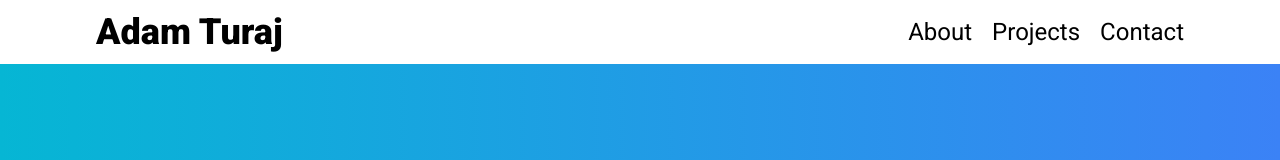
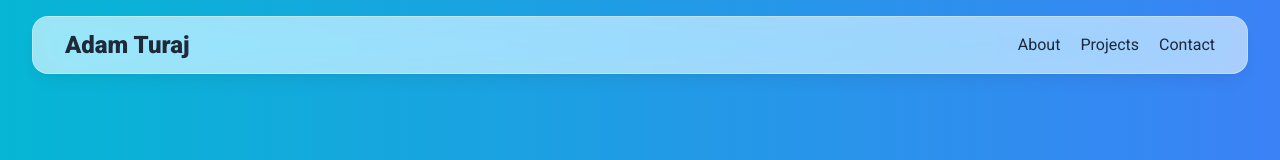
Before and after one commit to AdamTuraj/adamturaj.com, a Next.js app: page / in a window 1280 px wide. Shown: the top 160 px of the page. Built offline with nearby package versions, Linux system fonts and the light colour scheme; no server answers; the database is empty.

Commit message:
Update navbar, fix wave colours, fix modal cursor hiding

```diff
--- a/src/components/About/About.tsx
+++ b/src/components/About/About.tsx
@@ -13,7 +13,10 @@ const About = () => {
     return (
         <section id="about">
             <TopWave />
-            <div className="w-screen bg-gradient-to-r from-green-600 to-green-800 pt-2">
+            <div
+                className="w-screen pt-2"
+                style={{ background: "linear-gradient(to right in srgb, #16a34a, #166534)" }}
+            >
                 <div className="overflow-visible text-center md:px-20 md:text-left">
                     <h2 className="block text-6xl font-bold">About Me</h2>
                     <div className="flex gap-10">
--- a/src/components/Navbar/Navbar.tsx
+++ b/src/components/Navbar/Navbar.tsx
@@ -19,21 +19,30 @@ const Navbar = () => {
 
     return (
         <nav
-            className={`fixed top-0 z-40 flex max-h-10 w-screen flex-row items-center bg-white px-6 py-2 text-2xl text-black md:max-h-16 md:px-24 md:py-7 ${
-                shouldHide ? "-translate-y-full" : ""
-            } transition-transform duration-500`}
+            className={`fixed inset-x-0 top-4 z-40 mx-4 flex items-center justify-between rounded-2xl border border-white/30 bg-white/60 px-8 py-3 text-gray-800 shadow-lg shadow-black/5 backdrop-blur-xl backdrop-saturate-150 md:mx-8 ${
+                shouldHide ? "-translate-y-[calc(100%+2rem)]" : ""
+            } transition-all duration-500`}
         >
-            <Link to="header" className="min-w-max text-2xl font-extrabold md:text-4xl">
+            <Link to="header" className="text-xl font-bold md:text-2xl">
                 Adam Turaj
             </Link>
-            <div className="hidden w-full justify-end gap-5 md:flex">
-                <Link to="about" className="hover:text-primary transition-colors">
+            <div className="hidden gap-5 md:flex">
+                <Link
+                    to="about"
+                    className="hover:text-primary text-sm font-medium transition-colors md:text-base"
+                >
                     About
                 </Link>
-                <Link to="projects" className="hover:text-primary transition-colors">
+                <Link
+                    to="projects"
+                    className="hover:text-primary text-sm font-medium transition-colors md:text-base"
+                >
                     Projects
                 </Link>
-                <Link to="contact" className="hover:text-primary transition-colors">
+                <Link
+                    to="contact"
+                    className="hover:text-primary text-sm font-medium transition-colors md:text-base"
+                >
                     Contact
                 </Link>
             </div>
--- a/src/components/PrevWork/SketchfabModal.tsx
+++ b/src/components/PrevWork/SketchfabModal.tsx
@@ -58,14 +58,14 @@ const SketchfabModal = ({
 
     return (
         <div
-            className="fixed inset-0 z-50 flex items-center justify-center bg-black/60 backdrop-blur-sm [&_*]:!cursor-auto"
+            className="fixed inset-0 z-50 flex cursor-auto items-center justify-center bg-black/60 backdrop-blur-sm"
             onClick={onClose}
         >
             <div
                 className="relative mx-4 w-full max-w-4xl overflow-hidden rounded-lg bg-white shadow-2xl"
                 onClick={(e) => e.stopPropagation()}
             >
-                <div className="flex items-center justify-between border-b px-5 py-3">
+                <div className="flex cursor-auto items-center justify-between border-b px-5 py-3">
                     <h3 className="text-lg font-bold text-black">{title} — 3D Model</h3>
                     <button
                         onClick={onClose}
```
